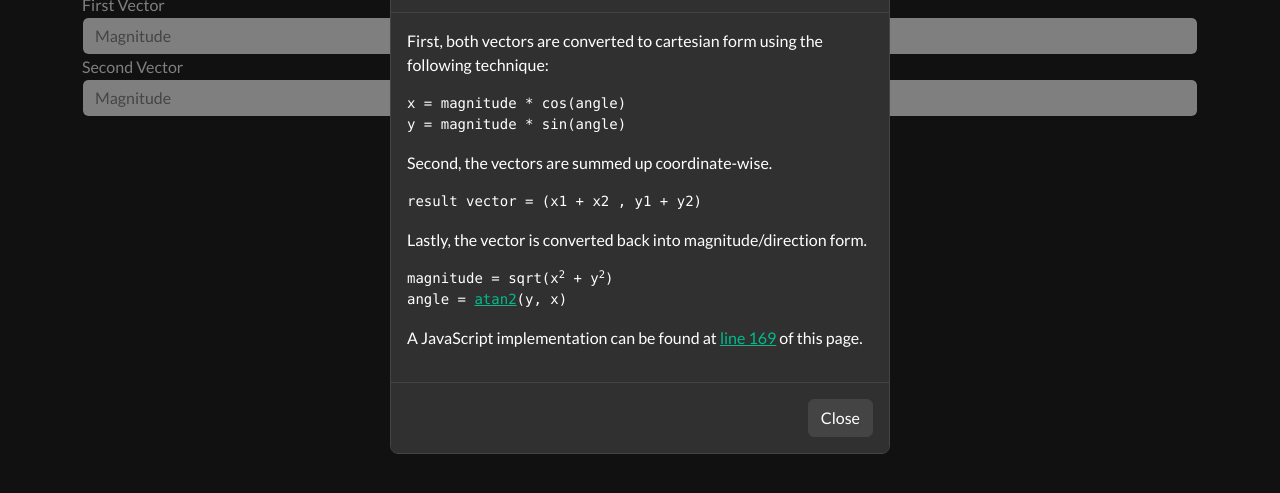
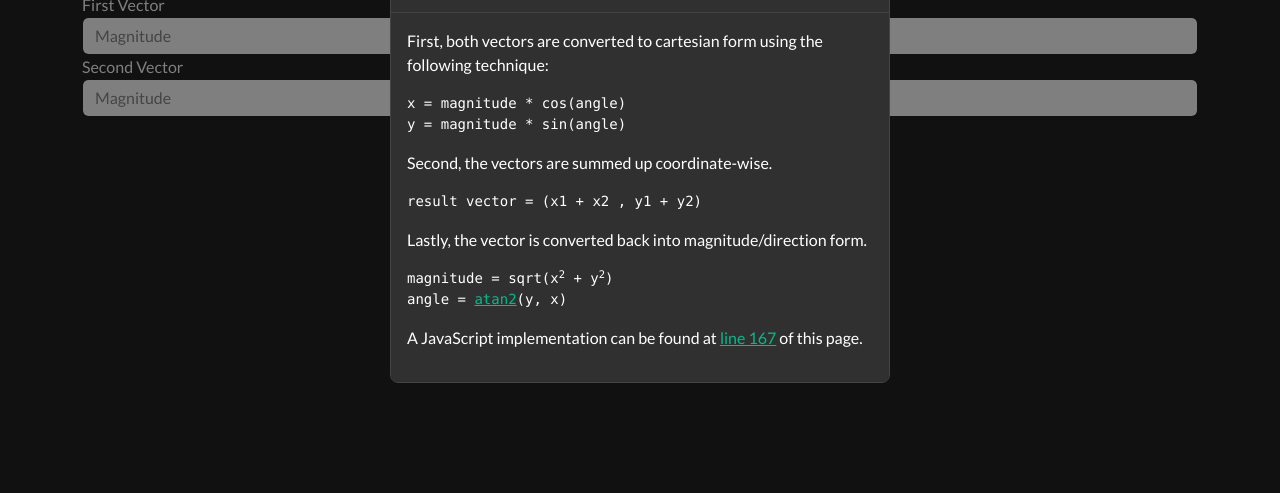
Before and after one commit to beans42/vec-calc, a plain HTML site: page index.html in a window 1280 px wide. Both pictures are taken after a click on the button "Formula". Shown: the part 79-572 px from the top of the page. Drawn offline with nearby package versions, Linux system fonts and the light colour scheme.

Commit message:
Update index.html

```diff
--- a/index.html
+++ b/index.html
@@ -69,10 +69,7 @@
 						<pre><code>result vector = (x1 + x2 , y1 + y2)</code></pre>
 						<p>Lastly, the vector is converted back into magnitude/direction form.</p>
 						<pre><code>magnitude = sqrt(x<sup>2</sup> + y<sup>2</sup>)<br>angle = <a href="https://en.wikipedia.org/wiki/Atan2">atan2</a>(y, x)</code></pre>
-						<p>A JavaScript implementation can be found at <a href="https://github.com/beans42/vec-calc/blob/b5d80232d877210f3bfe068c157fbe48002e6f7c/index.html#L169">line 169</a> of this page.</p>
-					</div>
-					<div class="modal-footer">
-						<button type="button" class="btn btn-secondary" data-bs-dismiss="modal">Close</button>
+						<p>A JavaScript implementation can be found at <a href="">line 167</a> of this page.</p>
 					</div>
 				</div>
 			</div>
@@ -122,6 +119,8 @@
 			</div>
 		</div>
 
+		<script src="https://cdn.jsdelivr.net/npm/bootstrap@5.0.2/dist/js/bootstrap.bundle.min.js"></script>
+
 		<script>
 			const holder_div = document.getElementById("result_div");
 			const needles = holder_div.querySelectorAll("div.needle");
@@ -155,7 +154,6 @@
 				vec_arr.sort((a, b) => {
 					return b.v[0] - a.v[0];
 				});
-
 				vec_arr.forEach((val, idx, arr) => {
 					const elem = needles[idx];
 					const mag_proportion = 100 - +(val.v[0] / arr[0].v[0] * 100).toFixed(1);
@@ -198,6 +196,5 @@
 				return [ +sum_vec[0].toFixed(2), +sum_vec[1].toFixed(2) ]; //toFixed() returns string and the '+' converts back to Number
 			}
 		</script>
-		<script src="https://cdn.jsdelivr.net/npm/bootstrap@5.0.2/dist/js/bootstrap.bundle.min.js"></script>
 	</body>
 </html>
```
